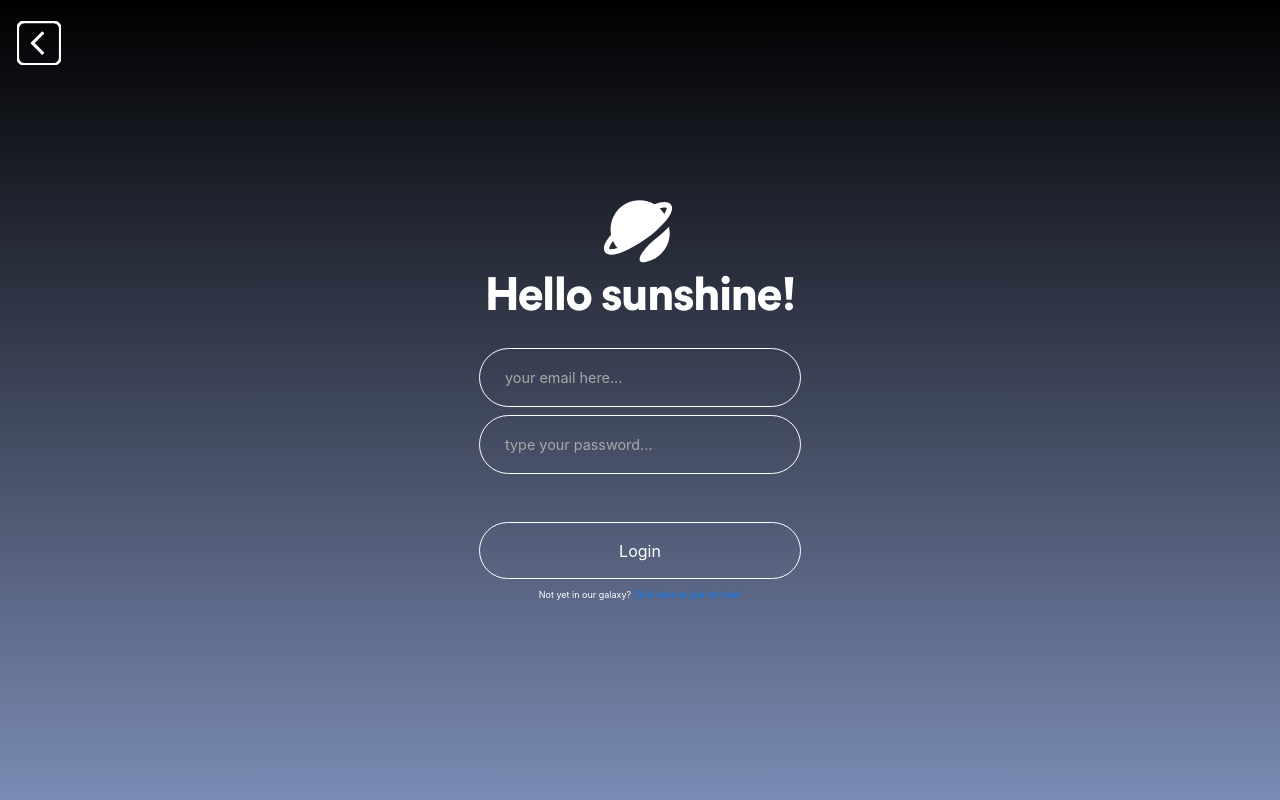
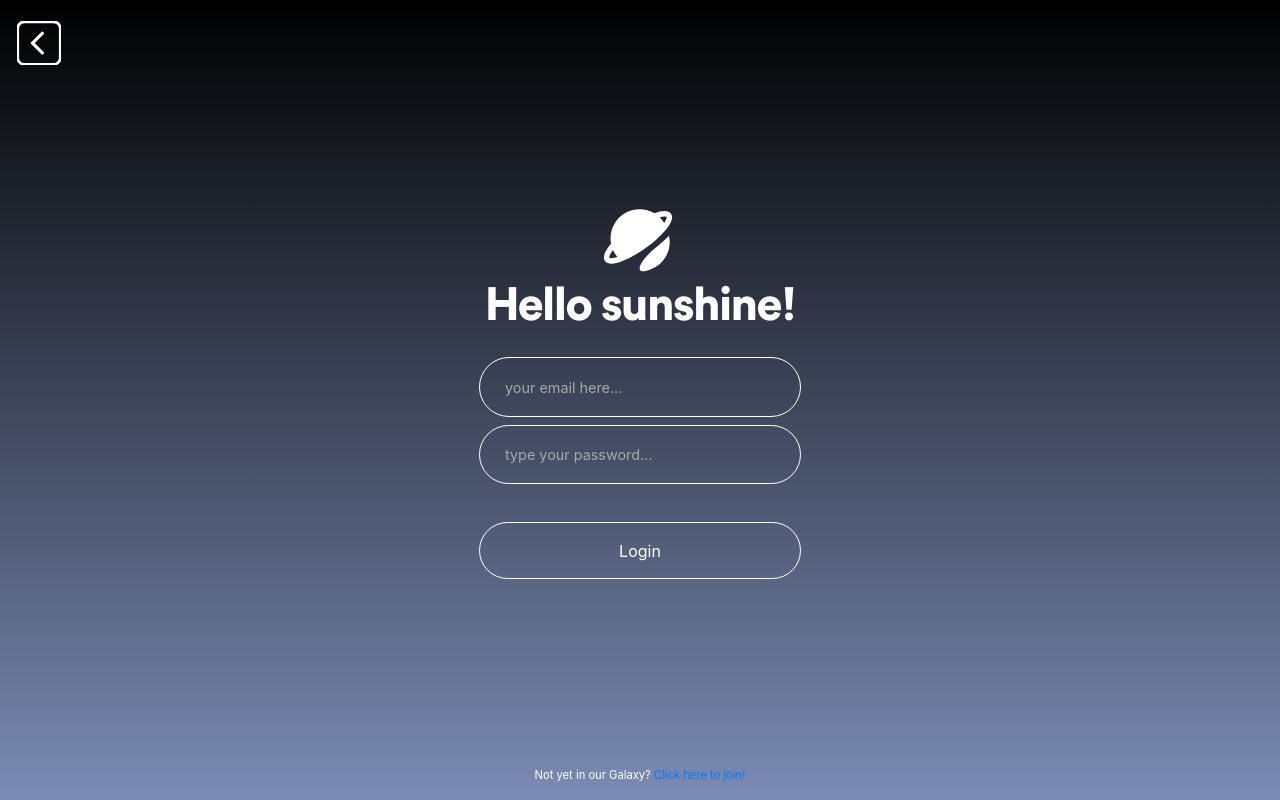
Before and after one commit to arnoldhaub/getflixProject, a PHP site: page /login_form.html in a window 1280 px wide. Run offline with PHP 8.4, Linux system fonts and the light colour scheme.

Commit message:
Login Front

```diff
--- a/docker_env/application/source/Login/index_login.html
+++ b/docker_env/application/source/Login/index_login.html
@@ -36,8 +36,10 @@
             <button type="button_register" class="Register0" name="Register" label="Register" id="Register" onclick="location.href='./register_form.html'">Register</button><br>
             <button type="button_login" class="Register1" name="Register" label="Register" id="Register" onclick="location.href='./login_form.html'">Login</button>
     </div>
+       <div class="disclaimer">
+<p class="txt1">Sci-Fi streaming Solution</p>
 
-    <p class="txt1">Sci-Fi Streaming Solution</p>
+</div>
 
 
 </div>
--- a/docker_env/application/source/Login/login_form.html
+++ b/docker_env/application/source/Login/login_form.html
@@ -41,7 +41,7 @@
             <button type="submit" class="Register_loginEnter" name="RegisterEnter" label="Register" id="RegisterRegister_loginEnter">Login</button>
     </div>
     </form>
-     <p class="txt1">Not yet in our galaxy? <a href="./register_form.html">Click here to join for free!</a></p>
+
     <div class="arrowBack" onclick="location.href='./index_login.html'">
             <svg version="1.1" id="Calque_1"   x="0px" y="0px"
 	 width="97.411px" height="97.68px" viewBox="0 0 97.411 97.68" enable-background="new 0 0 97.411 97.68" xml:space="preserve">
@@ -53,8 +53,12 @@
 		c-7.941,0-14.438-6.497-14.438-14.438V16.173c0-7.941,6.497-14.438,14.438-14.438h65.334c7.941,0,14.438,6.497,14.438,14.438
 		v65.334C95.81,89.447,89.313,95.944,81.373,95.944z"/>
 </g>
-                </svg>
+            </svg>
         </div>
+
+            <div class="disclaimer">
+<p class="txt1">Not yet in our Galaxy? <a href="./login_form.html">Click here to join!</a></p>
+</div>
 
 
 
--- a/docker_env/application/source/Login/styles/styles.css
+++ b/docker_env/application/source/Login/styles/styles.css
@@ -97,14 +97,20 @@ margin-left: 1px;
 }
 /* LOGO NOVA */
 
-
+.disclaimer{
+position: absolute;
+bottom: 0;
+text-align: center;
+margin-bottom: 2vh;
+}
 
 
 
 /* START LOGIN_FORM.HTML */
 p.txt1{
 margin: 0px;
-font-size: xx-small;
+font-size: 0.7rem;
+bottom: 0;
 }
 
 .buttons1_loginForm {
@@ -148,7 +154,7 @@ padding-top: 6%;
 padding-bottom: 6%;
 text-align: left;
 padding-left: 25px;
-margin-bottom: 50px;
+margin-bottom: 40px;
 
 }
 
@@ -177,7 +183,7 @@ cursor: pointer;
 padding-top: 5%;
 padding-bottom: 5%;
 text-align: center;
-margin-bottom: 10px;
+margin-bottom: 14px;
 }
 
 .arrowBack{
@@ -250,7 +256,7 @@ padding-top: 6%;
 padding-bottom: 6%;
 text-align: left;
 padding-left: 25px;
-margin-bottom: 50px;
+margin-bottom: 40px;
 
 }
 
```
Also changed, not shown: docker_env/application/source/Login/register_form.html (+6 -10 lines), 3 other files.
